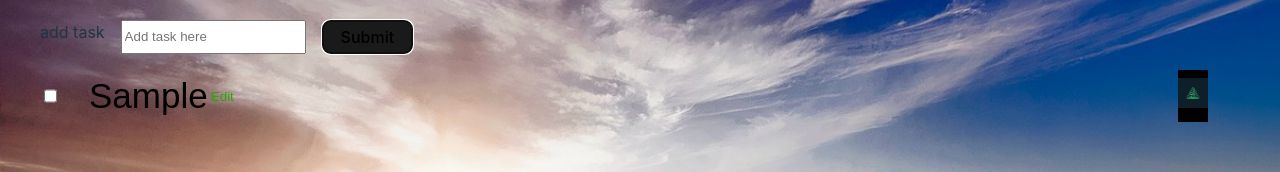
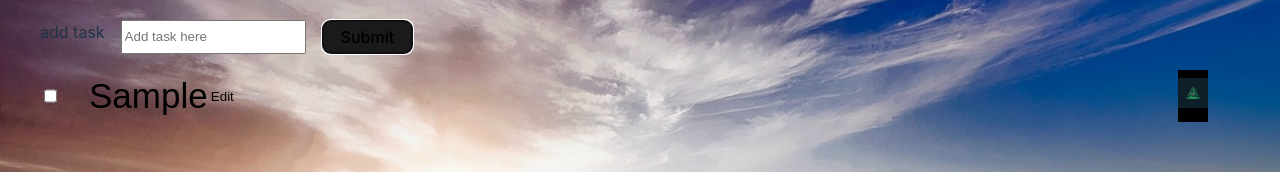
Before and after one commit to ChrisForti/todo-list, a React (Vite) app: page / in a window 1280 px wide. Both pictures are taken after typing "Sample" into the empty fields and a click on the button "Submit". Shown: the part 227-399 px from the top of the page. Built offline with nearby package versions, Linux system fonts and the light colour scheme.

Commit message:
Changed font color on the edit section.

```diff
--- a/src/components/Todo.module.css
+++ b/src/components/Todo.module.css
@@ -25,11 +25,10 @@
 .edit {
   background-color: transparent;
   border: black;
-  color: rgb(36, 170, 3);
+  color: black;
   padding: 0.2rem;
   margin: 0;
   text-align: right;
   left: auto;
-
   /* margin-right: 2rem; */
 }
```
